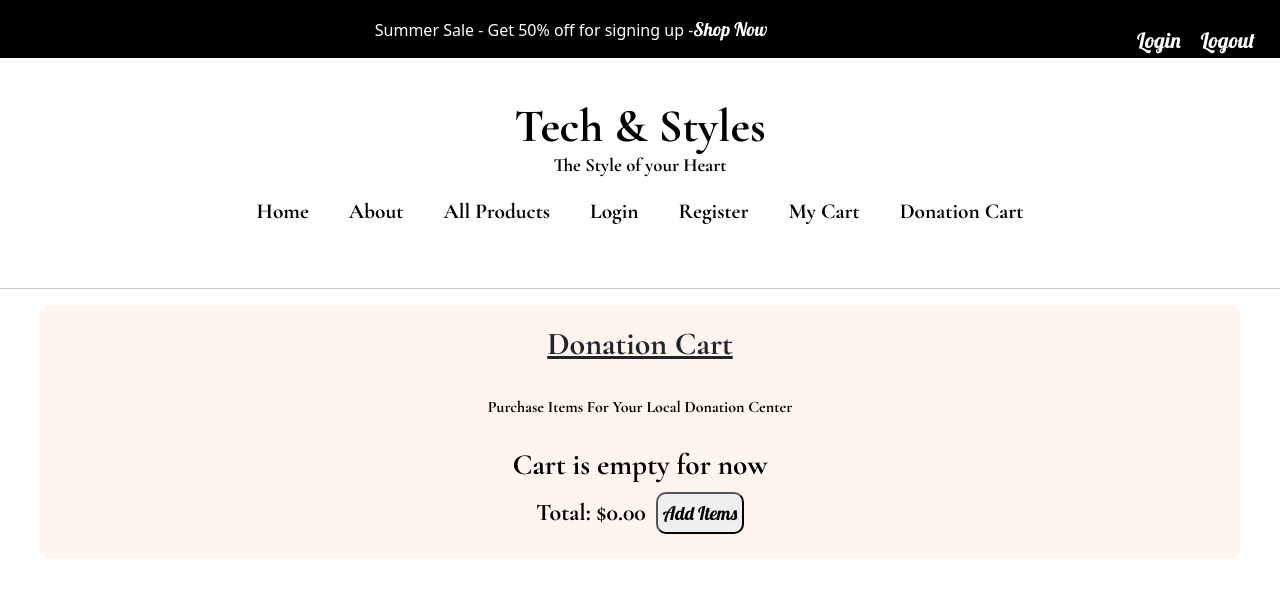
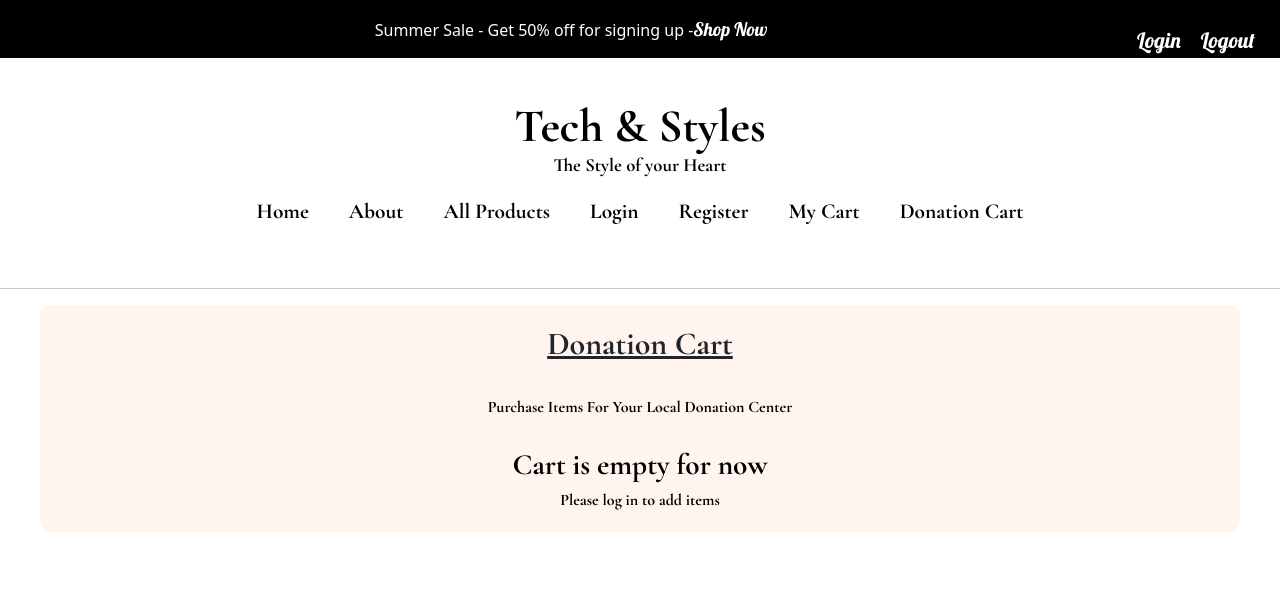
Before and after one commit to Capstone-ACC/My-Capstone, a React (Vite) app: page /cart in a window 1280 px wide. Shown: the top 598 px of the page. Built offline with nearby package versions, Linux system fonts and the light colour scheme.

Commit message:
working on more cart functionality

```diff
--- a/src/App.jsx
+++ b/src/App.jsx
@@ -20,6 +20,7 @@ function App() {
   const [token, setToken] = useState(null);
   const [selectedItem, setSelectedItem] = useState(null);
   const [cartItems, setCart] = useState([]);
+  const [isLoggedIn, setIsLoggedIn] = useState(false);
 
   return (
     <>
@@ -44,10 +45,10 @@ function App() {
         <Route path="/main-all-products" element={<Main/>} />
         <Route path="/usersCart" element={<UsersCart cart={cartItems} setCart={setCart}/>} />
         <Route path="/products/:id" element={<SingleProduct setSelectedItem={setSelectedItem} item={selectedItem} />} />
-        <Route path="/login" element={<Login setToken={setToken}/>} />
+        <Route path="/login" element={<Login setToken={setToken} isLoggedIn={isLoggedIn} setIsLoggedIn={setIsLoggedIn}/>} />
         <Route path="/register" element={<Register setToken={setToken} />} />
         <Route path="/checkout" element={<Checkout />} />
-        <Route path="/cart" element={<Cart cart={cartItems} setCart={setCart}/>} />
+        <Route path="/cart" element={<Cart cart={cartItems} setCart={setCart} isLoggedIn={isLoggedIn}/>} />
           <Route path="/shipping" element={<Shipping />} />
           <Route path="/payment" element={<Payment />} />
           <Route path="/confirmation" element={<Confirmation />} />
--- a/src/components/Cart.jsx
+++ b/src/components/Cart.jsx
@@ -1,10 +1,10 @@
 import { useEffect, useContext, useState } from "react";
 import { CartContext } from "../Context/Context";
 import { useNavigate } from "react-router-dom";
-import {saveCartToLocalStorage, getCartFromLocalStorage} from "../Context/CartUtils";
+import { saveCartToLocalStorage, getCartFromLocalStorage } from "../Context/CartUtils";
 import "./css/Cart-Checkout.css";
 
-export default function Cart() {
+export default function Cart({ isLoggedIn }) {
   const myCart = useContext(CartContext);
   const { state, dispatch } = myCart;
 
@@ -46,6 +46,7 @@ export default function Cart() {
     });
   }
 
+
   return (
     <>
       <br />
@@ -61,8 +62,12 @@ export default function Cart() {
           <>
             <span style={{ fontSize: "22pt" }}>Cart is empty for now</span>
             <br />
-            <span className="total-price">Total: $0.00</span>
-            <button onClick={goToProducts}> Add Items</button>
+
+            {isLoggedIn ? (
+              <button onClick={goToProducts}> Add Items</button>
+            ) : (
+              <span>Please log in to add items</span>
+            )}
           </>
         ) : (
           <>
--- a/src/components/Login.jsx
+++ b/src/components/Login.jsx
@@ -3,10 +3,9 @@ import { useNavigate } from "react-router-dom";
 import "./css/Login-Register-Styles.css";
 import { getAllUsers } from "./api";
 
-export default function Login({ setToken }) {
+export default function Login({ setToken, setIsLoggedIn }) {
   const [username, setUsername] = useState("");
   const [password, setPassword] = useState("");
-  const [id, setId] = useState(""); //do we need to set the state for the users id?? for their cart per user?
   const [error, setError] = useState("");
 
   const navigate = useNavigate();
@@ -46,9 +45,10 @@ export default function Login({ setToken }) {
         if (result.token) {
           localStorage.setItem("token", result.token);
           localStorage.setItem("username", username);
-          localStorage.setItem("id", id); //just incase we need the id
+          // localStorage.setItem("id", id); //just incase we need the id
 
           setToken(result.token);
+          setIsLoggedIn(true);
           alert(`Login Successful ${username}, check console.log for token`);
           navigate("/main-all-products");
         } else {
```
